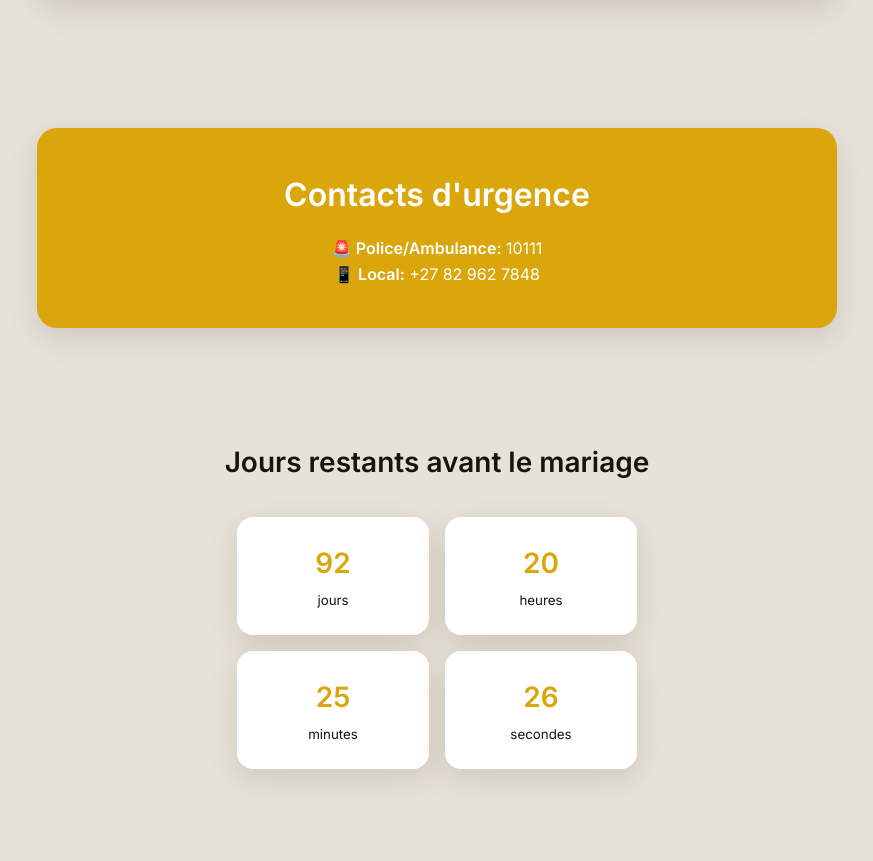
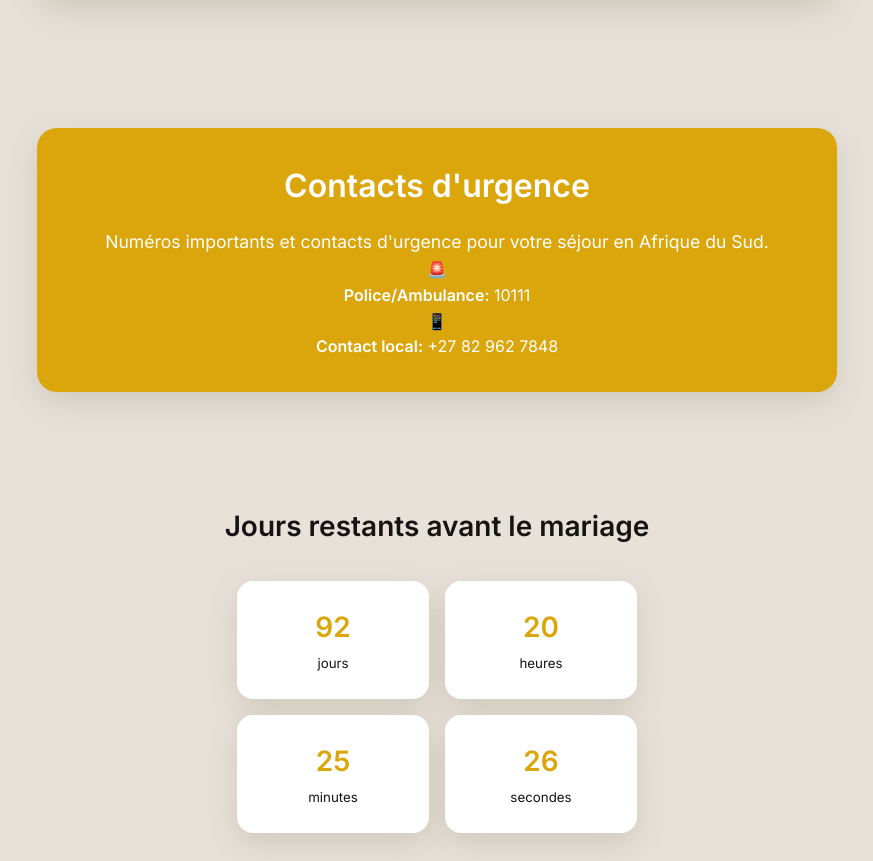
Before and after one commit to RuthLyver/South_African_Wedding, a plain HTML site: page index.html in a window 1280 px wide. Shown: the part 3663-4524 px from the top of the page, without its empty margins (203-1076 px from the left). Drawn offline with nearby package versions, Linux system fonts and the light colour scheme; a small style sheet from the web is missing.

Commit message:
Update index.html

```diff
--- a/index.html
+++ b/index.html
@@ -26,7 +26,7 @@
   <link
     rel="preload"
     as="image"
-    href="images/image1.jpg"
+    href="images/safari0.jpg"
     imagesrcset="images/image1.jpg"
     imagesizes="100vw"
   >
@@ -342,7 +342,7 @@
     </div>
   </section>
 
-  <!-- Emergency -->
+  <!-- OLD Emegency
   <section id="emergency">
     <div class="card">
       <h2 data-i18n="emergencyTitle">Contacts d'urgence</h2>
@@ -350,6 +350,27 @@
       <div class="contact-item"><strong>📱 Local:</strong> +27 82 962 7848</div>
     </div>
   </section>
+  -->
+
+
+  <!-- New Emergency -->
+  <section id="emergency" class="card-section" aria-labelledby="emergency-title">
+  <div class="card">
+    <h2 id="emergency-title" data-i18n="emergencyTitle">Contacts d'urgence</h2>
+    <p data-i18n="emergencyBody">Numéros importants et contacts d'urgence pour votre séjour en Afrique du Sud.</p>
+    <div class="emergency-contacts">
+      <div class="contact-item">
+        <span>🚨</span>
+        <div><strong>Police/Ambulance:</strong> 10111</div>
+      </div>
+      <div class="contact-item">
+        <span>📱</span>
+        <div><strong>Contact local:</strong> +27 82 962 7848</div>
+      </div>
+    </div>
+  </div>
+</section>
+ <!-- New Emergency End -->
 
   <!-- Footer -->
   <footer>
```
